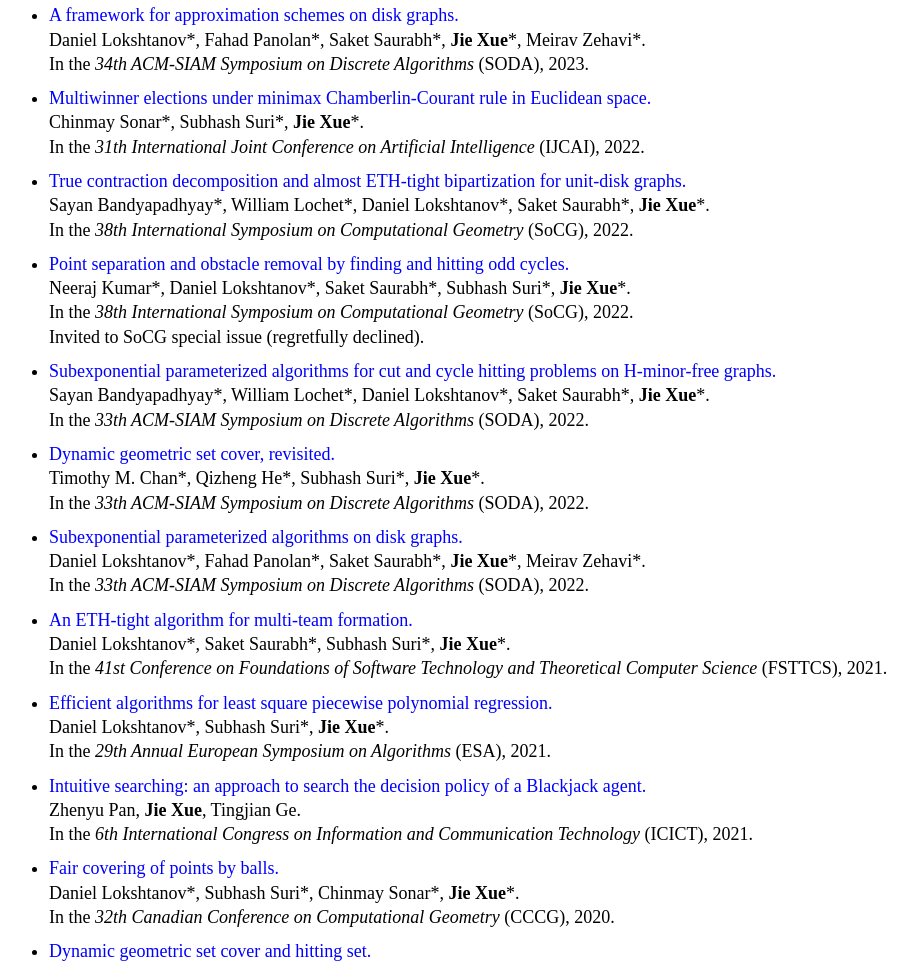
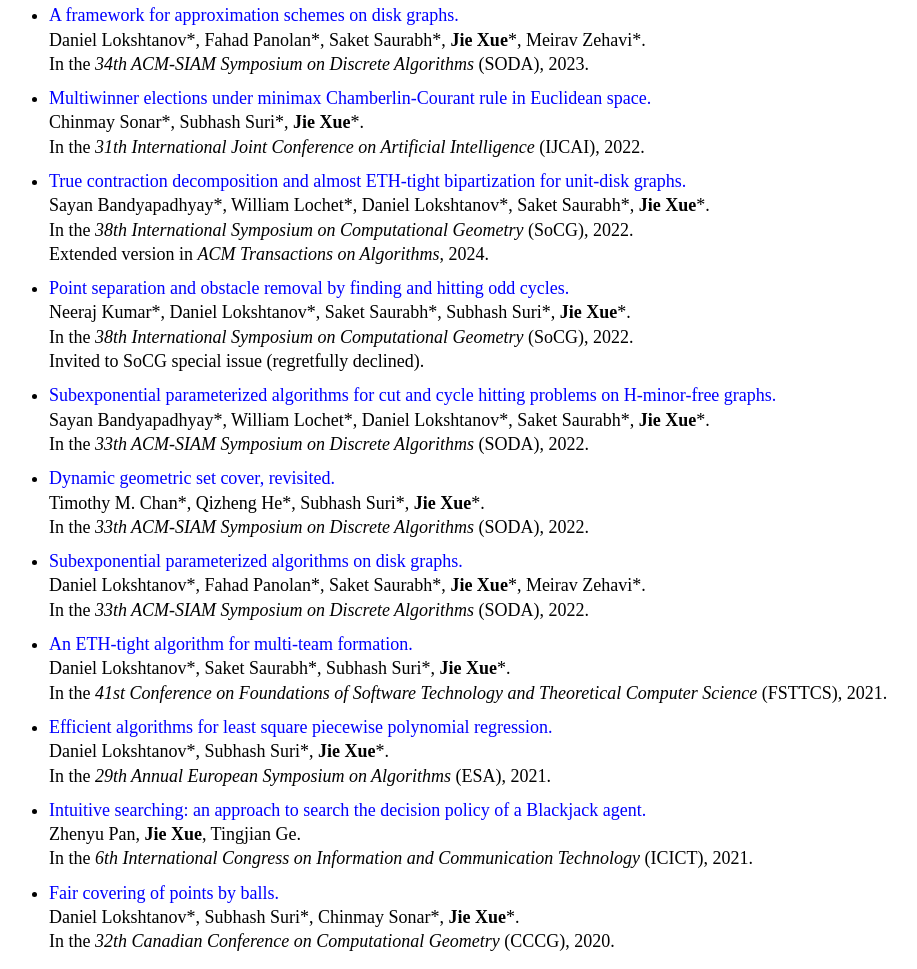
Before and after one commit to jie-xue/jie-xue.github.io, a plain HTML site: page publications.html in a window 1280 px wide. Shown: the part 1244-2213 px from the top of the page, without its empty margins (207-1124 px from the left). Drawn offline with Linux system fonts and the light colour scheme.

Commit message:
Update publications.html

```diff
--- a/publications.html
+++ b/publications.html
@@ -81,7 +81,8 @@ Jie Xue's Home Page
 				In the <i>31th International Joint Conference on Artificial Intelligence</i> (IJCAI), 2022. </li>
 				<li style="margin-bottom:10px"> <font color="blue"> True contraction decomposition and almost ETH-tight bipartization for unit-disk graphs. </font> <br>
 				Sayan Bandyapadhyay*, William Lochet*, Daniel Lokshtanov*, Saket Saurabh*, <b>Jie Xue</b>*. <br>
-				In the <i>38th International Symposium on Computational Geometry</i> (SoCG), 2022. </li>
+				In the <i>38th International Symposium on Computational Geometry</i> (SoCG), 2022. <br>
+				Extended version in <i>ACM Transactions on Algorithms</i>, 2024. </li>
 				<li style="margin-bottom:10px"> <font color="blue"> Point separation and obstacle removal by finding and hitting odd cycles. </font> <br>
 				Neeraj Kumar*, Daniel Lokshtanov*, Saket Saurabh*, Subhash Suri*, <b>Jie Xue</b>*. <br>
 				In the <i>38th International Symposium on Computational Geometry</i> (SoCG), 2022. <br>
```
